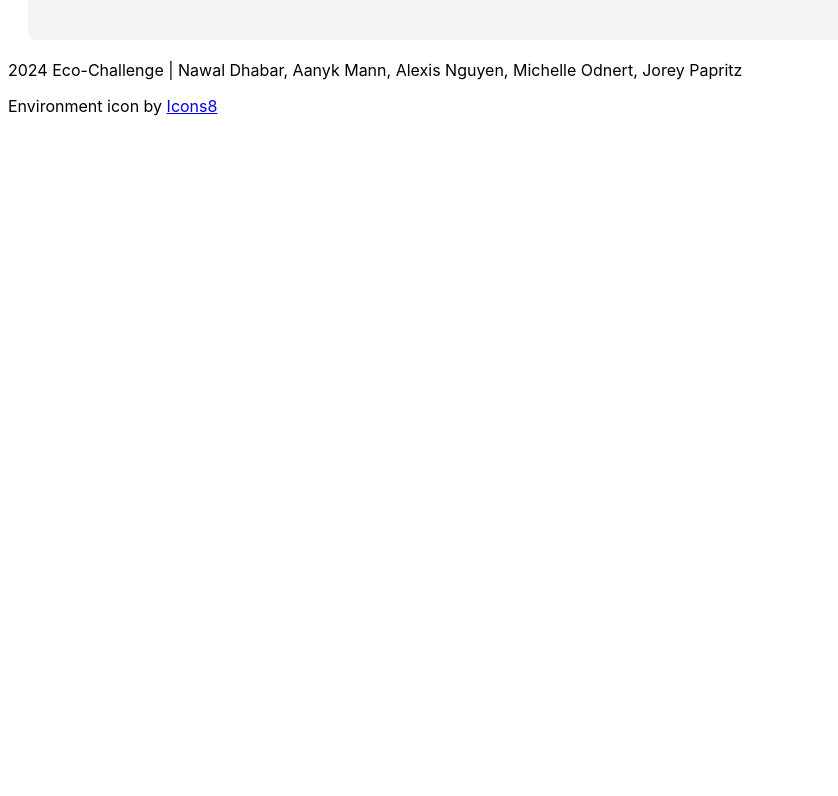
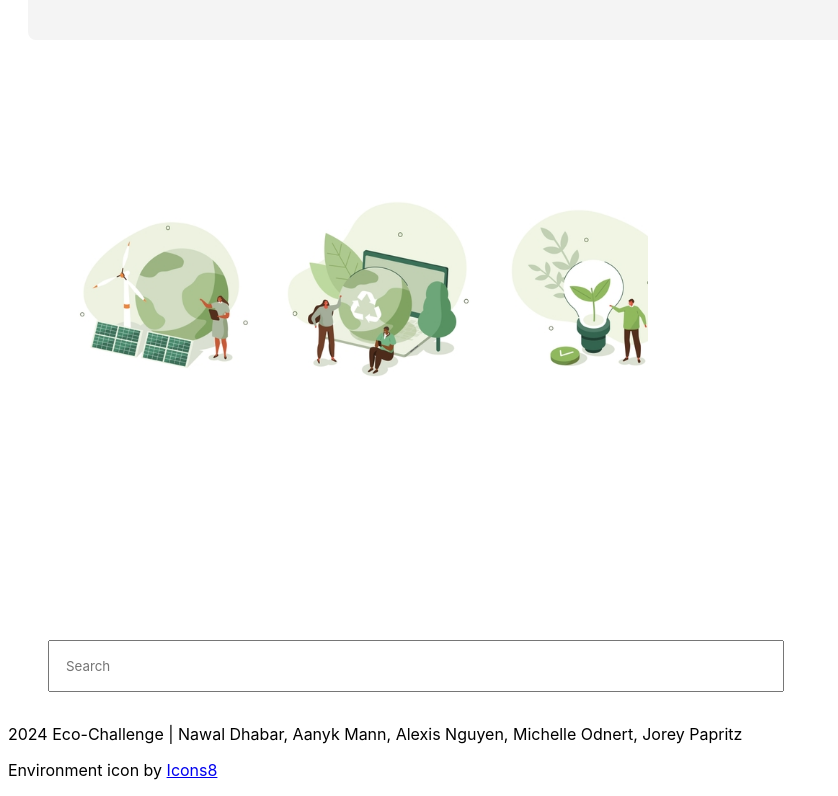
Before and after one commit to UW-INFO442-SP24/ecolo-me, a React (Create React App) app: page /resources in a window 1280 px wide. Shown: the part 300-1096 px from the top of the page, without its empty margins (0-838 px from the left). Before the commit the page ends 800 px from the top, so only its background shows below. Built offline with nearby package versions, Linux system fonts and the light colour scheme.

Commit message:
facts section added
we can add stuff to facts component to provide more info about this site and sustainability

```diff
--- a/src/components/App.js
+++ b/src/components/App.js
@@ -4,6 +4,8 @@ import Header from './Header.js';
 import Home from './Landingpage';
 import Resources from './Resources';
 import Footer from './Footer.js';
+import Cards from './Cards.js';
+import Funfacts from './Facts.js';
 
 
 function App(props) {
@@ -16,6 +18,8 @@ function App(props) {
         <Route path="/resources" element={<Resources />} />
       </Routes>
 
+      <Funfacts/>
+      <Cards/>
       <Footer/>
       </Router>
     );
--- /dev/null
+++ b/src/components/Cards.js
@@ -0,0 +1,25 @@
+import React, { useState } from 'react';
+
+function Cards() {
+    const [searchQuery, setSearchQuery] = useState('')
+
+    const handleSearchInput = (event) => {
+        setSearchQuery(event.target.value)
+}
+    return (
+        <div>
+        <div className="search-container">
+          <div className="search-input-container">
+            <input
+            type="text"
+            placeholder="Search"
+            value={searchQuery}
+            onChange={handleSearchInput}
+            />
+          </div>
+        </div>
+        </div>
+    );
+}
+
+export default Cards;
--- /dev/null
+++ b/src/components/Facts.js
@@ -0,0 +1,11 @@
+import React from 'react';
+
+function Funfacts() {
+    return (
+        <section className="facts-page">
+        </section>
+
+    );
+}
+
+export default Funfacts;
--- a/src/index.css
+++ b/src/index.css
@@ -105,6 +105,29 @@
     margin-top: 5vh;
 }
 
+/* FACTS STYLING */
+
+.facts-page {
+    background-image: url('/public/img/facts.jpeg');
+    display: flex;
+    width: 50vw;
+    height: 30vh;
+    background-size: cover;
+    margin-top: 15vh;
+}
+
+
+
+/* SEARCH STYLING*/
+
+.search-input-container input[type="text"] {
+    min-width: 700px;
+    padding:1rem;
+    margin-left: 5vh;
+    margin-top: 30vh;
+    margin-bottom:2vh;
+}
+
 /* RESOURCES PAGE STYLING */
 .resources-page {
     padding: 20px;
```
Also changed, not shown: public/img/facts.jpeg (added).
